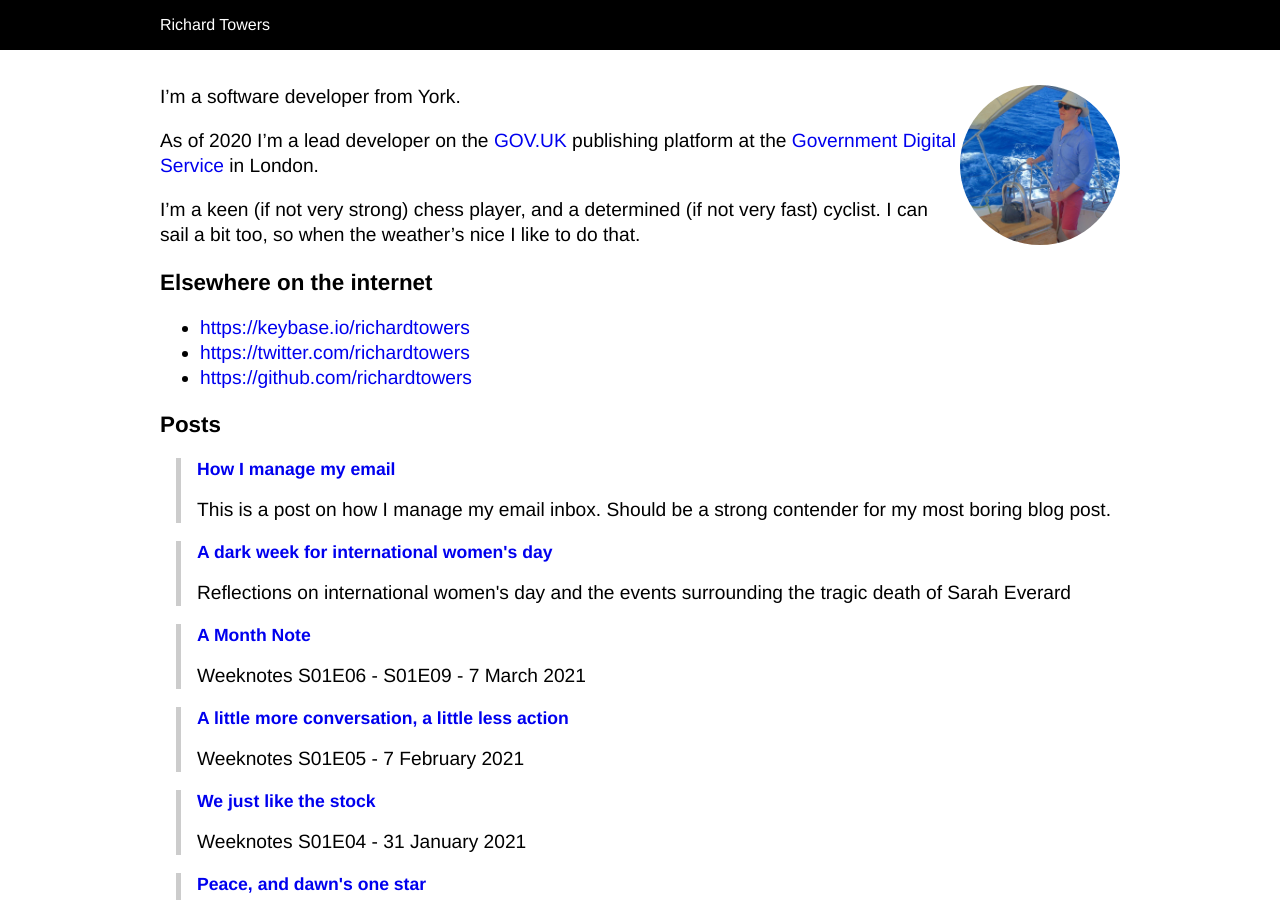
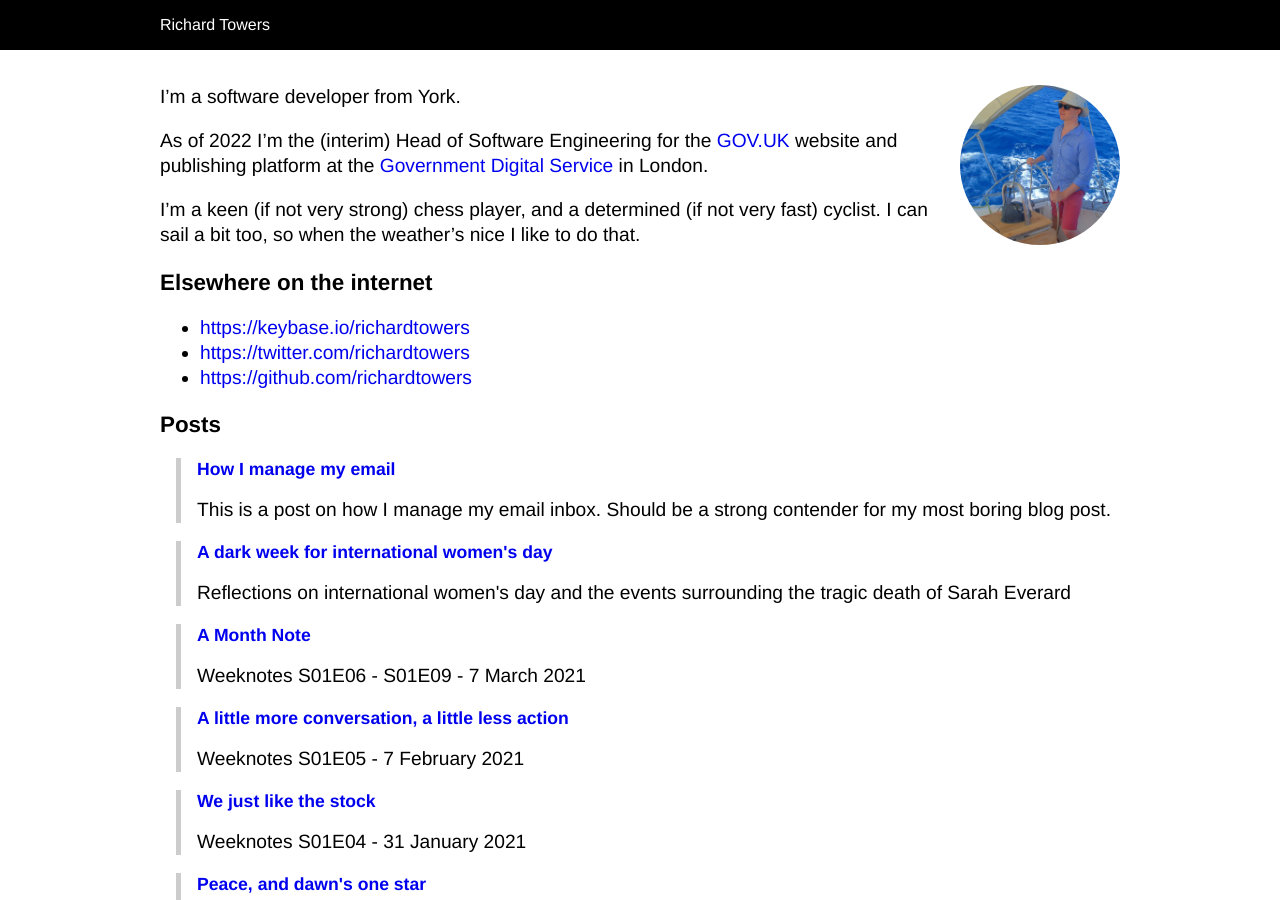
Before and after one commit to richardTowers/richardtowers.github.com, a Jekyll site: the page built from index.md, in a window 1280 px wide and 900 px high. Built offline with Jekyll 4.4.1, drawn with Linux system fonts in a browser that asks for light colours.

Commit message:
Update job title

```diff
--- a/index.md
+++ b/index.md
@@ -7,9 +7,9 @@ title: Home
 
 I'm a software developer from York.
 
-As of 2020 I'm a lead developer on the [GOV.UK](https://www.gov.uk) publishing
-platform at the [Government Digital Service](https://gds.blog.gov.uk/about/) in
-London.
+As of 2022 I'm the (interim) Head of Software Engineering for the
+[GOV.UK](https://www.gov.uk) website and publishing platform at the [Government
+Digital Service](https://gds.blog.gov.uk/about/) in London.
 
 I’m a keen (if not very strong) chess player, and a determined (if not very
 fast) cyclist. I can sail a bit too, so when the weather’s nice I like to do
```
